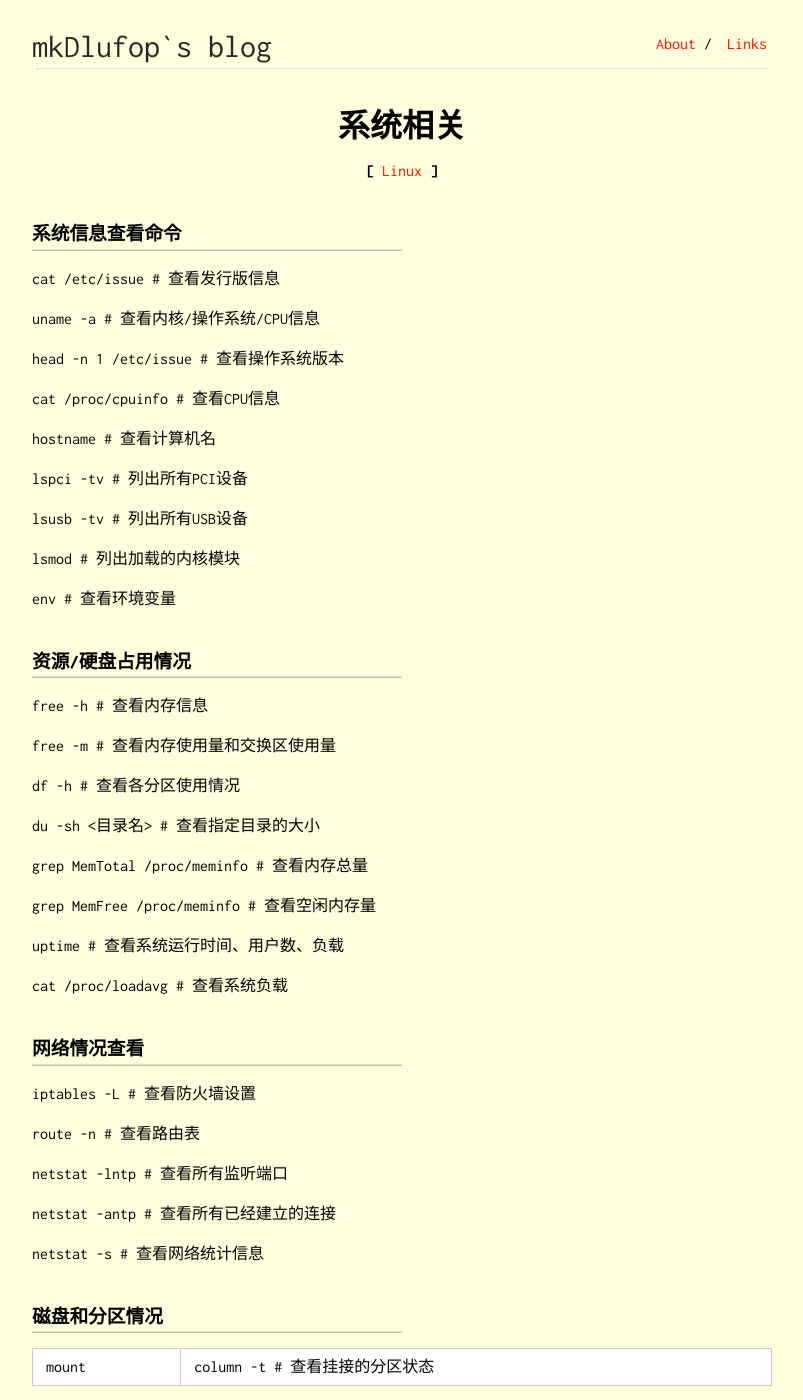
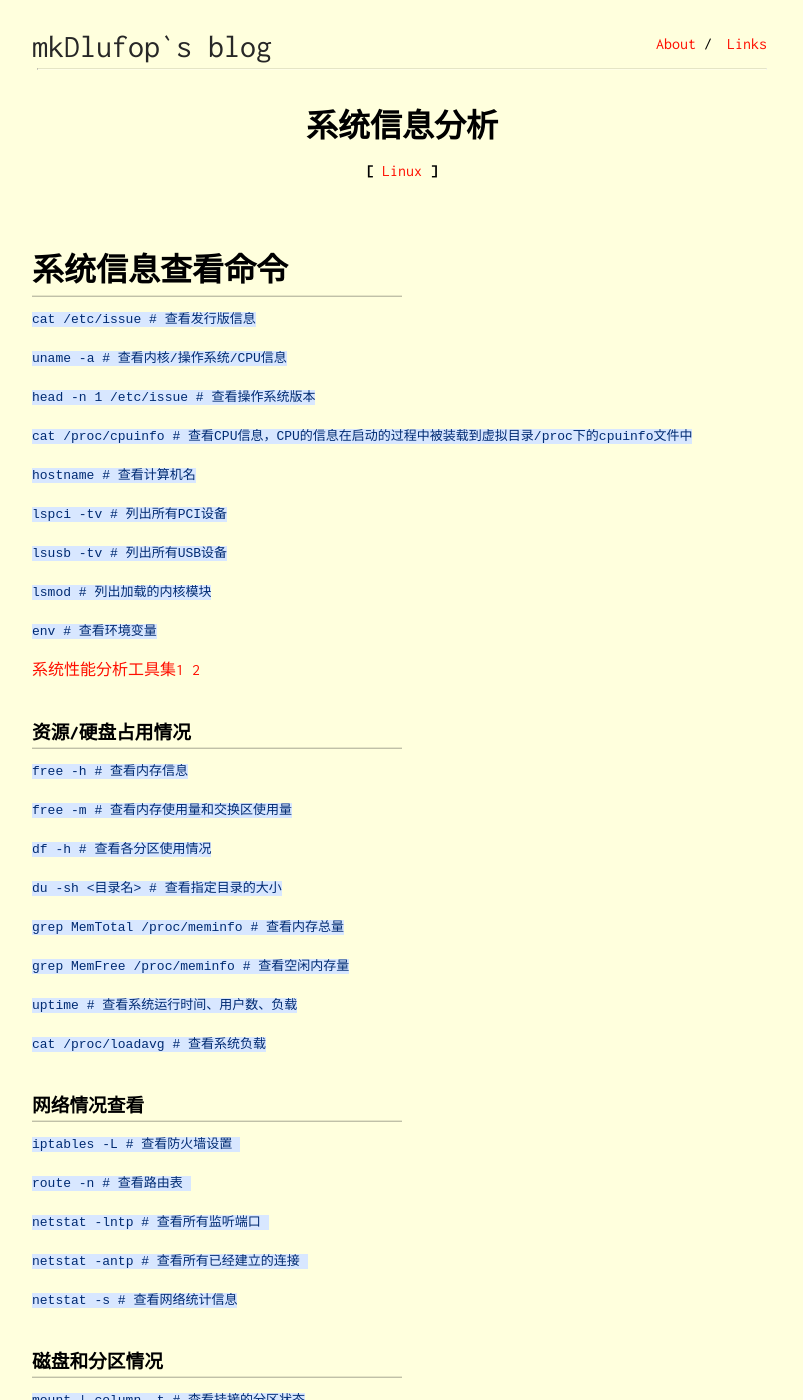
Before and after one commit to mkDlufop/mkDlufop.github.io, a Jekyll site: the page built from _posts/2020-12-02-system-info-analysis.md, in a window 1280 px wide and 1400 px high. Shown: the whole window, without its empty margins (238-1041 px from the left). Built offline with Jekyll 4.4.1, drawn with Linux system fonts in a browser that asks for light colours; some of the changed text lies outside the part shown.

Commit message:
2020-12-02-systems-about.md renamed to 2020-12-02-system-info-analysis.md

````diff
--- a/_posts/2020-12-02-systems-about.md
+++ b/_posts/2020-12-02-system-info-analysis.md
@@ -1,19 +1,20 @@
 ---
 layout: post
-title: 系统相关
+title: 系统信息分析
 subtitle:
 tags: [Linux]
 ---
 
-### 系统信息查看命令
+# 系统信息查看命令
 
+```shell
 cat /etc/issue # 查看发行版信息
 
 uname -a # 查看内核/操作系统/CPU信息
 
 head -n 1 /etc/issue # 查看操作系统版本
 
-cat /proc/cpuinfo # 查看CPU信息
+cat /proc/cpuinfo # 查看CPU信息，CPU的信息在启动的过程中被装载到虚拟目录/proc下的cpuinfo文件中
 
 hostname # 查看计算机名
 
@@ -24,11 +25,13 @@ lsusb -tv # 列出所有USB设备
 lsmod # 列出加载的内核模块
 
 env # 查看环境变量
+```
 
-
+[系统性能分析工具集1](https://yoc.docs.t-head.cn/icebook/Chapter2-%E5%8A%9F%E8%83%BD%E6%BC%94%E7%A4%BA/%E6%80%A7%E8%83%BD%E5%88%86%E6%9E%90%E5%B7%A5%E5%85%B7/) [2](https://yoc.docs.t-head.cn/icebook/Chapter5-%E5%86%85%E6%A0%B8%E5%BC%80%E5%8F%91%E4%B8%8E%E8%B0%83%E8%AF%95/10-%20Linux%E7%B3%BB%E7%BB%9F%E6%80%A7%E8%83%BD%E5%88%86%E6%9E%90%E5%B7%A5%E5%85%B7%E9%9B%86.html)
 
 ### 资源/硬盘占用情况
 
+```shell
 free -h # 查看内存信息
 
 free -m # 查看内存使用量和交换区使用量
@@ -44,11 +47,13 @@ grep MemFree /proc/meminfo # 查看空闲内存量
 uptime # 查看系统运行时间、用户数、负载
 
 cat /proc/loadavg # 查看系统负载
+```
 
 
 
 ### 网络情况查看
 
+```shell
 iptables -L # 查看防火墙设置
 
 route -n # 查看路由表
@@ -58,11 +63,13 @@ netstat -lntp # 查看所有监听端口
 netstat -antp # 查看所有已经建立的连接
 
 netstat -s # 查看网络统计信息
+```
 
 
 
 ### 磁盘和分区情况
 
+```shell
 mount | column -t # 查看挂接的分区状态
 
 fdisk -l # 查看所有分区
@@ -72,11 +79,13 @@ swapon -s # 查看所有交换分区
 hdparm -i /dev/hda # 查看磁盘参数(仅适用于IDE设备)
 
 dmesg | grep IDE # 查看启动时IDE设备检测状况
+```
 
 
 
 ### 用户查看
 
+```shell
 w # 查看活动用户
 
 id <用户名> # 查看指定用户信息
@@ -88,19 +97,24 @@ cut -d: -f1 /etc/passwd # 查看系统所有用户
 cut -d: -f1 /etc/group # 查看系统所有组
 
 crontab -l # 查看当前用户的计划任务
+```
 
 
 
 ### 进程查看
 
+```shell
 ps -ef # 查看所有进程
 
 top # 实时显示进程状态
+```
 
 
 
 ###　系统服务情况
 
+```shell
 chkconfig –list # 列出所有系统服务
 
 chkconfig –list | grep on # 列出所有启动的系统服务
+```
````
